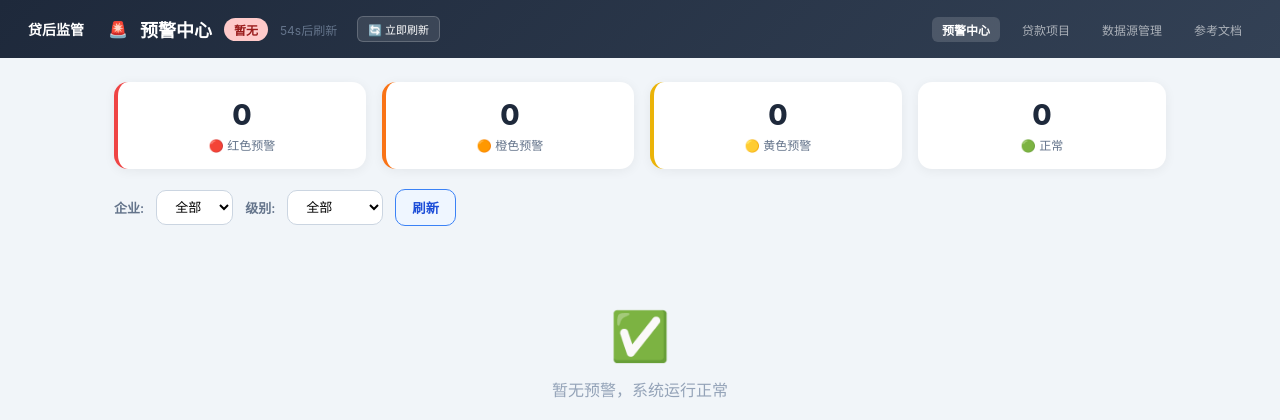
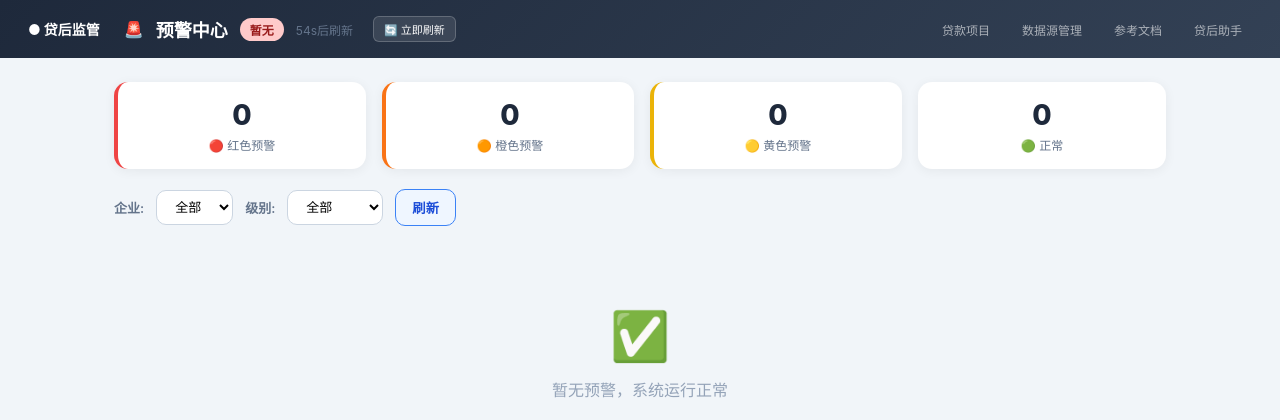
Before and after one commit to qipy2026/AIDeepresearch, a FastAPI app: page /warnings in a window 1280 px wide. Shown: the top 420 px of the page. Run offline with FastAPI, Linux system fonts and the light colour scheme; data that the repository does not hold is empty; some libraries are stand-ins or nearby versions.

Commit message:
fix: 去掉重复的预警中心链接，新增贷后助手入口（5174）

```diff
--- a/backend/src/templates/enterprises.html
+++ b/backend/src/templates/enterprises.html
@@ -76,10 +76,10 @@ a.back { color:#93c5fd; font-size:13px; text-decoration:none; }
 <body>
 
 <div class="header"><a href="/warnings" style="color:#fff;text-decoration:none;font-weight:800;font-size:14px;margin-right:12px;white-space:nowrap;">贷后监管</a><span>🏢</span><h1>贷款项目管理</h1>  <span style="flex:1"></span>
-  <a href="/warnings" class="nav-link ">预警中心</a>
   <a href="/enterprises" class="nav-link current">贷款项目</a>
   <a href="/sources" class="nav-link ">数据源管理</a>
   <a href="/rag/upload" class="nav-link ">参考文档</a>
+  <a href="http://localhost:5174" class="nav-link " target="_blank">贷后助手</a>
 </div>
 
 <div class="container">
--- a/backend/src/templates/sources.html
+++ b/backend/src/templates/sources.html
@@ -57,10 +57,10 @@ tr:hover { background:#fafbfc; }
 </head>
 <body>
 <div class="header"><a href="/warnings" style="color:#fff;text-decoration:none;font-weight:800;font-size:14px;margin-right:12px;white-space:nowrap;">贷后监管</a><span>📡</span><h1>数据源管理</h1>  <span style="flex:1"></span>
-  <a href="/warnings" class="nav-link ">预警中心</a>
   <a href="/enterprises" class="nav-link ">贷款项目</a>
   <a href="/sources" class="nav-link current">数据源管理</a>
   <a href="/rag/upload" class="nav-link ">参考文档</a>
+  <a href="http://localhost:5174" class="nav-link " target="_blank">贷后助手</a>
 </div>
 
 <div class="container">
--- a/backend/src/templates/upload.html
+++ b/backend/src/templates/upload.html
@@ -45,10 +45,10 @@
 </head>
 <body>
 <div class="header"><a href="/warnings" style="color:#fff;text-decoration:none;font-weight:800;font-size:14px;margin-right:12px;white-space:nowrap;">贷后监管</a><span>📄</span><h1>参考文档</h1>  <span style="flex:1"></span>
-  <a href="/warnings" class="nav-link ">预警中心</a>
   <a href="/enterprises" class="nav-link ">贷款项目</a>
   <a href="/sources" class="nav-link ">数据源管理</a>
   <a href="/rag/upload" class="nav-link current">参考文档</a>
+  <a href="http://localhost:5174" class="nav-link " target="_blank">贷后助手</a>
 </div>
 <div class="container">
   <div class="card">
--- a/backend/src/templates/warnings.html
+++ b/backend/src/templates/warnings.html
@@ -77,16 +77,16 @@ body { font-family: -apple-system, BlinkMacSystemFont, 'Segoe UI', sans-serif; b
 </head>
 <body>
 
-<div class="header"><a href="/warnings" style="color:#fff;text-decoration:none;font-weight:800;font-size:14px;margin-right:12px;white-space:nowrap;">贷后监管</a><span>🚨</span>
+<div class="header"><a href="/warnings" style="color:#fff;text-decoration:none;font-weight:800;font-size:14px;margin-right:12px;white-space:nowrap;opacity:1;">● 贷后监管</a><span>🚨</span>
   <h1>预警中心</h1>
   <span id="totalBadge" class="badge red">0</span>
 
   <span class="auto-refresh" id="refreshInfo">60s后刷新</span>
   <button onclick="loadWarnings();loadStats();" style="margin-left:8px;padding:4px 10px;border-radius:6px;border:1px solid rgba(255,255,255,0.2);background:rgba(255,255,255,0.1);color:#fff;cursor:pointer;font-size:11px;">🔄 立即刷新</button>  <span style="flex:1"></span>
-  <a href="/warnings" class="nav-link current">预警中心</a>
   <a href="/enterprises" class="nav-link ">贷款项目</a>
   <a href="/sources" class="nav-link ">数据源管理</a>
   <a href="/rag/upload" class="nav-link ">参考文档</a>
+  <a href="http://localhost:5174" class="nav-link " target="_blank">贷后助手</a>
 </div>
 
 <div class="container">
```
